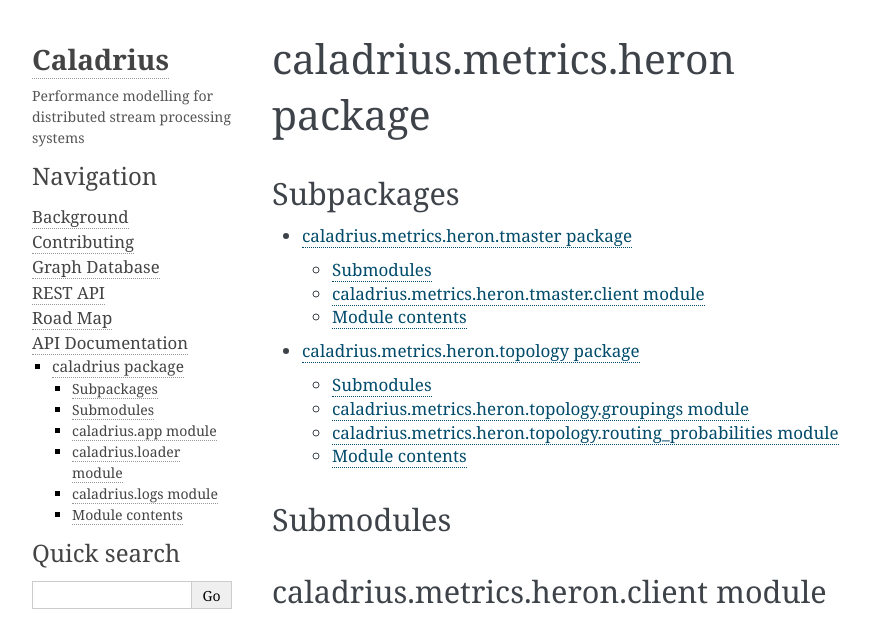
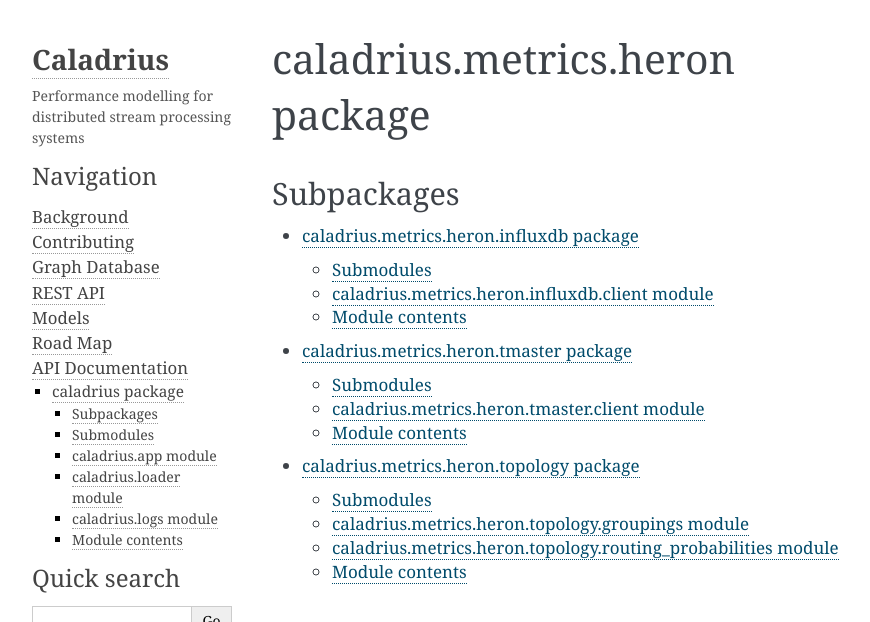
Before and after one commit to twitter/caladrius, a Sphinx documentation site: the page built from docs/source/caladrius.metrics.heron.rst, in a window 1280 px wide. Shown: the top 622 px of the page, without its empty margins (148-1018 px from the left). Built offline with Sphinx 7.4.7, drawn with Linux system fonts in a browser that asks for light colours; grey boxes are pictures that could not be loaded.

Commit message:
Add model stub files and influx client api to docs

```diff
--- /dev/null
+++ b/docs/source/caladrius.metrics.heron.influxdb.rst
@@ -0,0 +1,22 @@
+caladrius.metrics.heron.influxdb package
+========================================
+
+Submodules
+----------
+
+caladrius.metrics.heron.influxdb.client module
+----------------------------------------------
+
+.. automodule:: caladrius.metrics.heron.influxdb.client
+    :members:
+    :undoc-members:
+    :show-inheritance:
+
+
+Module contents
+---------------
+
+.. automodule:: caladrius.metrics.heron.influxdb
+    :members:
+    :undoc-members:
+    :show-inheritance:
--- a/docs/source/caladrius.metrics.heron.rst
+++ b/docs/source/caladrius.metrics.heron.rst
@@ -6,6 +6,7 @@
 
 .. toctree::
 
+    caladrius.metrics.heron.influxdb
     caladrius.metrics.heron.tmaster
     caladrius.metrics.heron.topology
 
--- a/docs/source/index.rst
+++ b/docs/source/index.rst
@@ -33,12 +33,12 @@
 aspects of DSPS systems (like Apache Heron and Storm) and focuses on two key
 areas:
 
-**Traffic**:
+:ref:`traffic-models`:
     The prediction of incoming workload into a DSPS topology. Caladrius
     provides metrics database interfaces and methods for analysing traffic into
     a topology and predicting future traffic levels.
 
-**Performance**:
+:ref:`topology-models`:
     Predicting how a topology will perform under a given traffic load and for
     a given cluster layout (physical plan). This breaks down into two further
     areas:
@@ -62,6 +62,7 @@
     contributing
     graph_database
     rest_api
+    models/model_index
     roadmap
     API Documentation <modules>
 
--- /dev/null
+++ b/docs/source/models/topology/heron/queueing_theory.rst
@@ -0,0 +1,5 @@
+QTTopologyModel
+===============
+
+This performance model uses concepts from queuing theory to predict topology
+performance.
--- /dev/null
+++ b/docs/source/models/traffic/heron/stats_summary.rst
@@ -0,0 +1,5 @@
+StatsSummaryTrafficModel
+========================
+
+This is a very basic statistical summary model of the historic traffic into the
+specified topology.
```
Also changed, not shown: docs/source/models/model_index.rst (added, +38 -0 lines), docs/source/models/traffic/heron/prophet.rst (added, +7 -0 lines).
